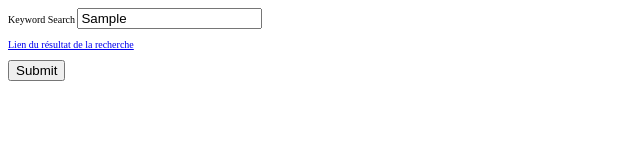
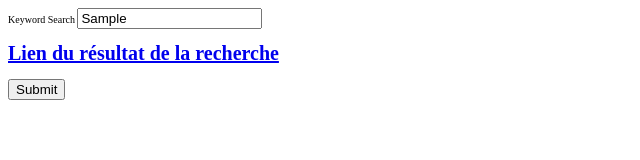
Before and after one commit to ChefCitron/MA-UserGuide, a website: page xml/search.html in a window 1280 px wide. Both pictures are taken after typing "Sample" into the empty fields and a click on the button "Submit". Shown: the whole page, without its empty margins (0-640 px from the left). Drawn offline with nearby package versions, Linux system fonts and the light colour scheme.

Commit message:
search h1

```diff
--- a/xml/search.html
+++ b/xml/search.html
@@ -48,9 +48,9 @@
  }
 });
 function validateForm() {
-    txt1 = "<a href=../src/";
+    txt1 = "<h1> <a href=../src/";
 	txt2 = document.getElementById("searchBox").value
-	txt3 =".html> Lien du résultat de la recherche </a>";
+	txt3 =".html> Lien du résultat de la recherche </a> </h1>";
 	txt4 = txt1 + txt2 +txt3;
 	document.getElementById("lol").innerHTML = txt4;
 	return false;
@@ -63,7 +63,7 @@ function validateForm() {
   <form name="search_form" id="searchForm" onsubmit="return validateForm()" >
    <label for="searchBox">Keyword Search</label>
    <input type="text" id="searchBox" name="searchString"  />
-	<p id ="lol"> lol
+	<p id ="lol">
 	</p>
 
       <button submit='validateForm()'>Submit</button>
```
